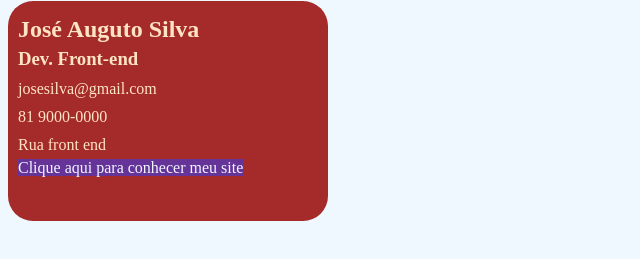
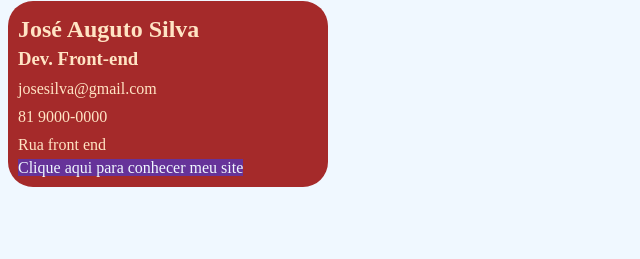
Before and after one commit to joseaugustosva/FAST-turma02, a plain HTML site: page Fundamentos de Frontend Web/Cartão Digital/index.html in a window 1280 px wide. Shown: the part 161-420 px from the top of the page, without its empty margins (0-640 px from the left). Drawn offline with Linux system fonts and the light colour scheme.

Commit message:
Ajuste height

```diff
--- a/Fundamentos de Frontend Web/Cartão Digital/style.css
+++ b/Fundamentos de Frontend Web/Cartão Digital/style.css
@@ -9,7 +9,7 @@ img {
 
 section {
   width: 300px;
-  height: 200px;
+  max-height: 200px;
   background: brown;
   padding: 10px;
   border-radius: 25px;
```
